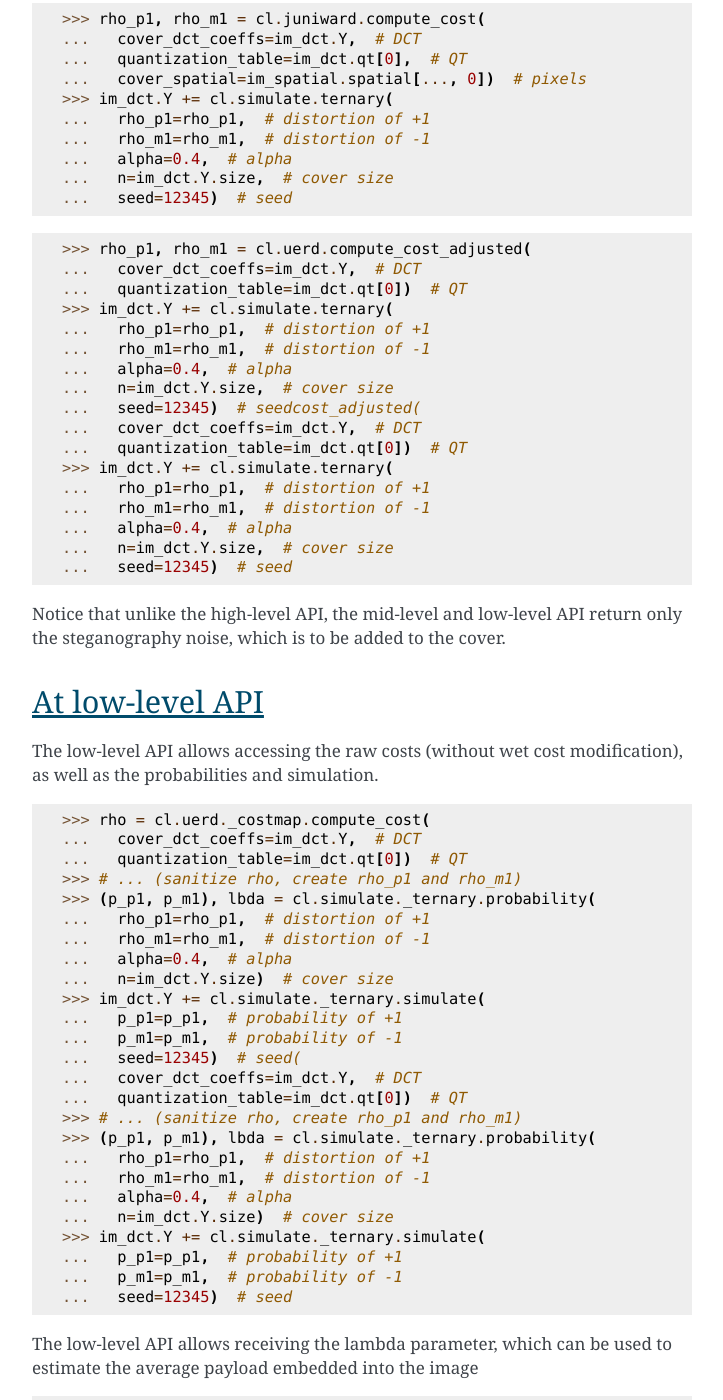
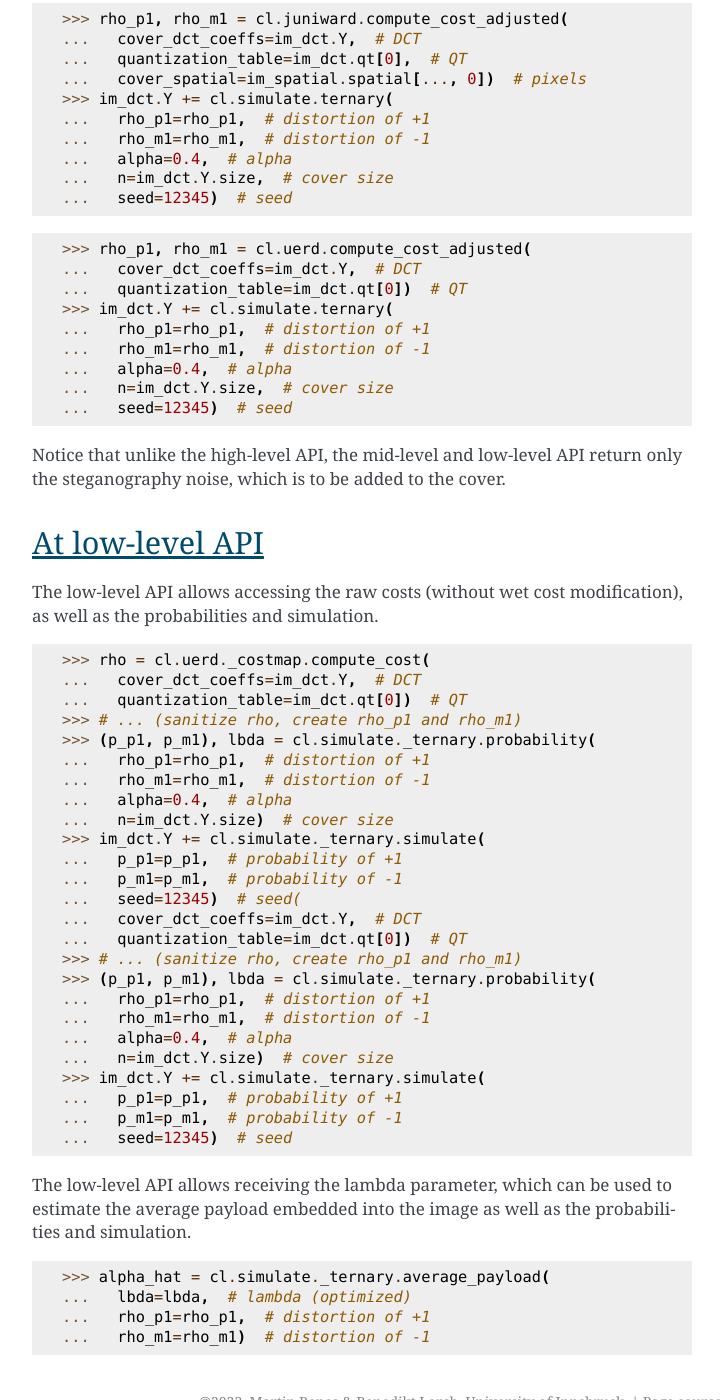
Before and after one commit to uibk-uncover/conseal, a Sphinx documentation site: the page built from docs/usage.rst, in a window 1280 px wide and 1400 px high, scrolled down 2004 px. Shown: the whole window, without its empty margins (388-1111 px from the left). Built offline with Sphinx 7.4.7, drawn with Linux system fonts in a browser that asks for light colours; some of the changed text lies outside the part shown.

Commit message:
adj cost doc

```diff
--- a/docs/reference.rst
+++ b/docs/reference.rst
@@ -50,10 +50,10 @@
 Mid-level API
 -------------
 
-On mid-level API, you separately compute the distortion (automatically adjusted for wet elements already), and run the simulator.
+On mid-level API, you separately compute the cost (automatically adjusted for wet elements already), and run the simulator.
 
-Cost with adjustments
-^^^^^^^^^^^^^^^^^^^^^
+Adjusted cost
+^^^^^^^^^^^^^
 
 J-UNIWARD adjusted cost
 """""""""""""""""""""""
--- a/docs/usage.rst
+++ b/docs/usage.rst
@@ -95,14 +95,6 @@
 ...   seed=12345)  # seed
 
 >>> rho_p1, rho_m1 = cl.uerd.compute_cost_adjusted(
-...   cover_dct_coeffs=im_dct.Y,  # DCT
-...   quantization_table=im_dct.qt[0])  # QT
->>> im_dct.Y += cl.simulate.ternary(
-...   rho_p1=rho_p1,  # distortion of +1
-...   rho_m1=rho_m1,  # distortion of -1
-...   alpha=0.4,  # alpha
-...   n=im_dct.Y.size,  # cover size
-...   seed=12345)  # seedcost_adjusted(
 ...   cover_dct_coeffs=im_dct.Y,  # DCT
 ...   quantization_table=im_dct.qt[0])  # QT
 >>> im_dct.Y += cl.simulate.ternary(
@@ -148,10 +140,9 @@
 
 The low-level API allows receiving the lambda parameter, which can be used
 to estimate the average payload embedded into the image
-
+as well as the probabilities and simulation.
 
 >>> alpha_hat = cl.simulate._ternary.average_payload(
 ...   lbda=lbda,  # lambda (optimized)
 ...   rho_p1=rho_p1,  # distortion of +1
 ...   rho_m1=rho_m1)  # distortion of -1
-as well as the probabilities and simulation.
```
Also changed, not shown: other parts of docs/usage.rst (+1 -1 lines).
